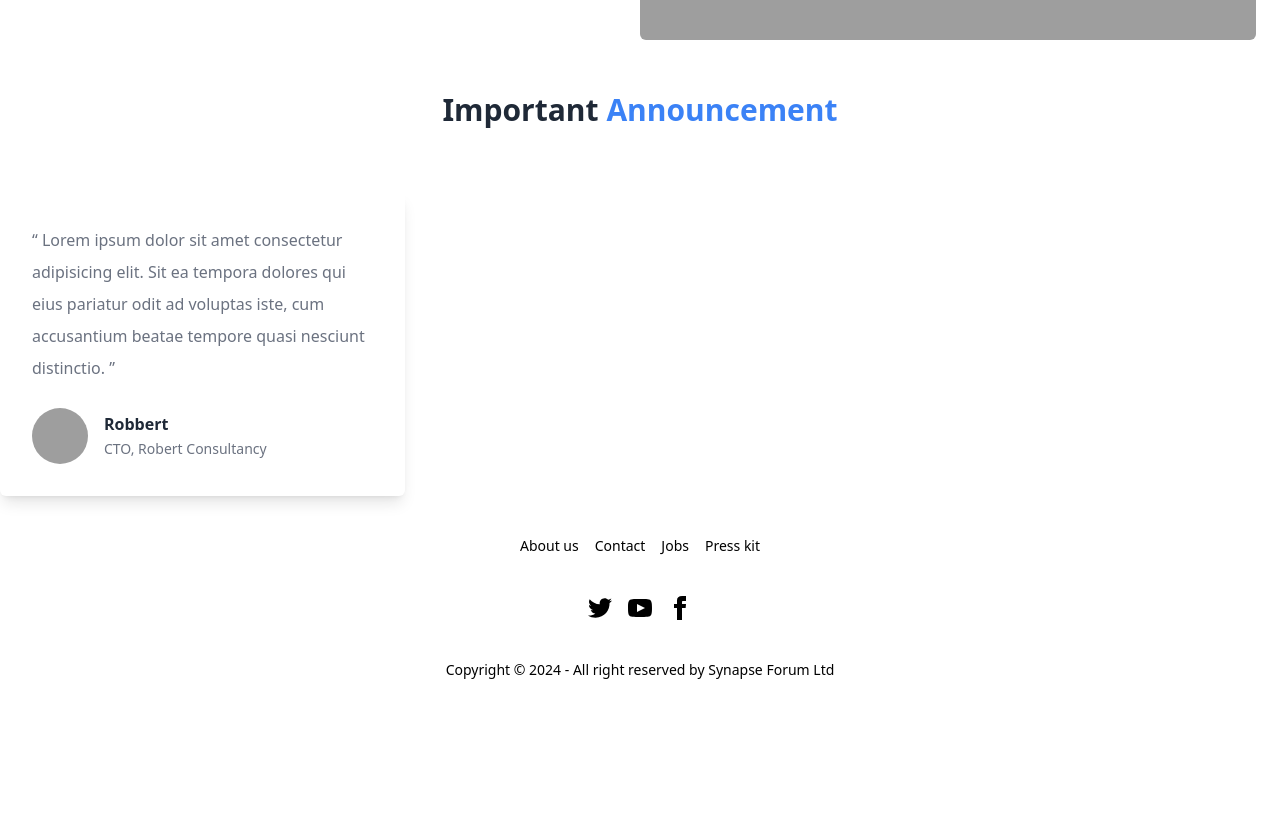
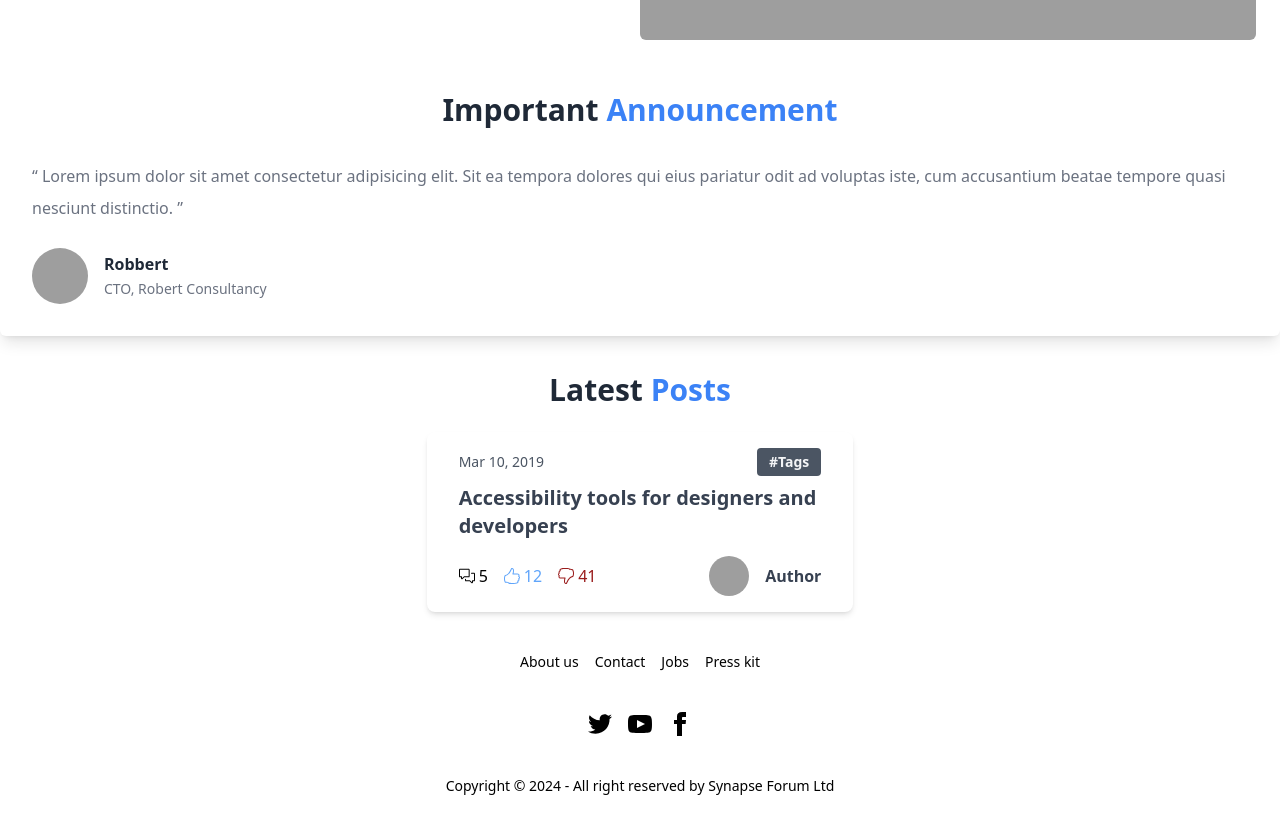
Before and after one commit to Jubayer-K/Synapse-Forum-client, a React (Vite) app: page / in a window 1280 px wide. Shown: the part 502-1336 px from the top of the page. Before the commit the page ends 1222 px from the top, so only its background shows below. Built offline with nearby package versions, Linux system fonts and the light colour scheme; grey boxes are pictures that could not be loaded.

Commit message:
added post card

```diff
--- a/src/Layout/Main.jsx
+++ b/src/Layout/Main.jsx
@@ -5,9 +5,11 @@ import Navbar from "../Pages/Shared/Navbar/Navbar";
 const Main = () => {
   return (
     <>
-      <Navbar></Navbar>
-      <Outlet></Outlet>
-      <Footer></Footer>
+      <div className="dark:bg-slate-800">
+        <Navbar></Navbar>
+        <Outlet></Outlet>
+        <Footer></Footer>
+      </div>
     </>
   );
 };
--- a/src/Pages/Home/Announcment/Announcement.jsx
+++ b/src/Pages/Home/Announcment/Announcement.jsx
@@ -4,7 +4,7 @@ const Announcement = () => {
       <h1 className="text-2xl font-semibold text-center text-gray-800 capitalize lg:text-3xl dark:text-white">
         Important <span className="text-blue-500 ">Announcement</span>
       </h1>
-      <div className="grid w-full grid-cols-1 gap-8 mt-8 2xl:grid-cols-4 lg:mt-16 md:grid-cols-2 lg:grid-cols-3">
+      <div className="flex flex-col gap-6 md:flex-row max-w-screen-2xl mx-auto">
         <div className="w-full p-8 bg-white rounded-md shadow-lg dark:bg-gray-800">
           <p className="leading-loose text-gray-500 dark:text-gray-400">
             “ Lorem ipsum dolor sit amet consectetur adipisicing elit. Sit ea
--- a/src/Pages/Home/Home.jsx
+++ b/src/Pages/Home/Home.jsx
@@ -1,13 +1,20 @@
-
+import PostCard from "../Shared/PostCard/PostCard";
 import Announcement from "./Announcment/Announcement";
 import Banner from "./Banner/Banner";
-
 
 const Home = () => {
   return (
     <>
       <Banner></Banner>
       <Announcement></Announcement>
+      <div>
+        <h1 className="text-2xl my-6 mt-9 font-semibold text-center text-gray-800 capitalize lg:text-3xl dark:text-white">
+          Latest <span className="text-blue-500 ">Posts</span>
+        </h1>
+        <div className="flex justify-center">
+          <PostCard></PostCard>
+        </div>
+      </div>
     </>
   );
 };
--- a/src/Pages/Shared/DarkMode/DarkMode.jsx
+++ b/src/Pages/Shared/DarkMode/DarkMode.jsx
@@ -25,7 +25,7 @@ const DarkMode = () => {
   };
   return (
     <>
-      <button onClick={handleTheme} className="btn btn-circle dark:text-white transition-all text-xl ">
+      <button onClick={handleTheme} className="btn btn-circle border-none dark:text-white transition-all text-xl ">
         {theme === "dark" ? (
           <CiLight></CiLight>
         ) : (
--- /dev/null
+++ b/src/Pages/Shared/PostCard/PostCard.jsx
@@ -0,0 +1,66 @@
+import { SlLike, SlDislike } from "react-icons/sl";
+import { GoCommentDiscussion } from "react-icons/go";
+
+const PostCard = () => {
+  return (
+    <>
+      <div className="md:w-1/3 px-8 py-4 bg-white rounded-lg shadow-md dark:bg-gray-800">
+        <div className="flex items-center justify-between">
+          <span className="text-sm font-light text-gray-600 dark:text-gray-400">
+            Mar 10, 2019
+          </span>
+          <a
+            className="px-3 py-1 text-sm font-bold text-gray-100 transition-colors duration-300 transform bg-gray-600 rounded cursor-pointer hover:bg-gray-500"
+            tabIndex="0"
+            role="button"
+          >
+            #Tags
+          </a>
+        </div>
+
+        <div className="mt-2">
+          <a
+            href="#"
+            className="text-xl font-bold text-gray-700 dark:text-white hover:text-gray-600 dark:hover:text-gray-200 hover:underline"
+            tabIndex="0"
+            role="link"
+          >
+            Accessibility tools for designers and developers
+          </a>
+        </div>
+
+        <div className="flex items-center justify-between mt-4 ">
+          <div className="flex gap-4">
+            <div className="flex gap-1 justify-center items-center">
+              <GoCommentDiscussion></GoCommentDiscussion> <span>5</span>
+            </div>
+            <div className="flex gap-1 justify-center items-center text-blue-400">
+              <SlLike></SlLike> <span>12</span>
+            </div>
+            <div className="flex gap-1 justify-center items-center text-red-800">
+              <SlDislike></SlDislike>
+              <span>41</span>
+            </div>
+          </div>
+
+          <div className="flex items-center">
+            <img
+              className="object-cover w-10 h-10 mx-4 rounded-full sm:block"
+              src="https://images.unsplash.com/photo-1502980426475-b83966705988?ixlib=rb-1.2.1&ixid=eyJhcHBfaWQiOjEyMDd9&auto=format&fit=crop&w=40&q=80"
+              alt="avatar"
+            />
+            <a
+              className="font-bold text-gray-700 cursor-pointer dark:text-gray-200"
+              tabIndex="0"
+              role="link"
+            >
+              Author
+            </a>
+          </div>
+        </div>
+      </div>
+    </>
+  );
+};
+
+export default PostCard;
```
Lines whose indentation alone changed are shown as unchanged.
